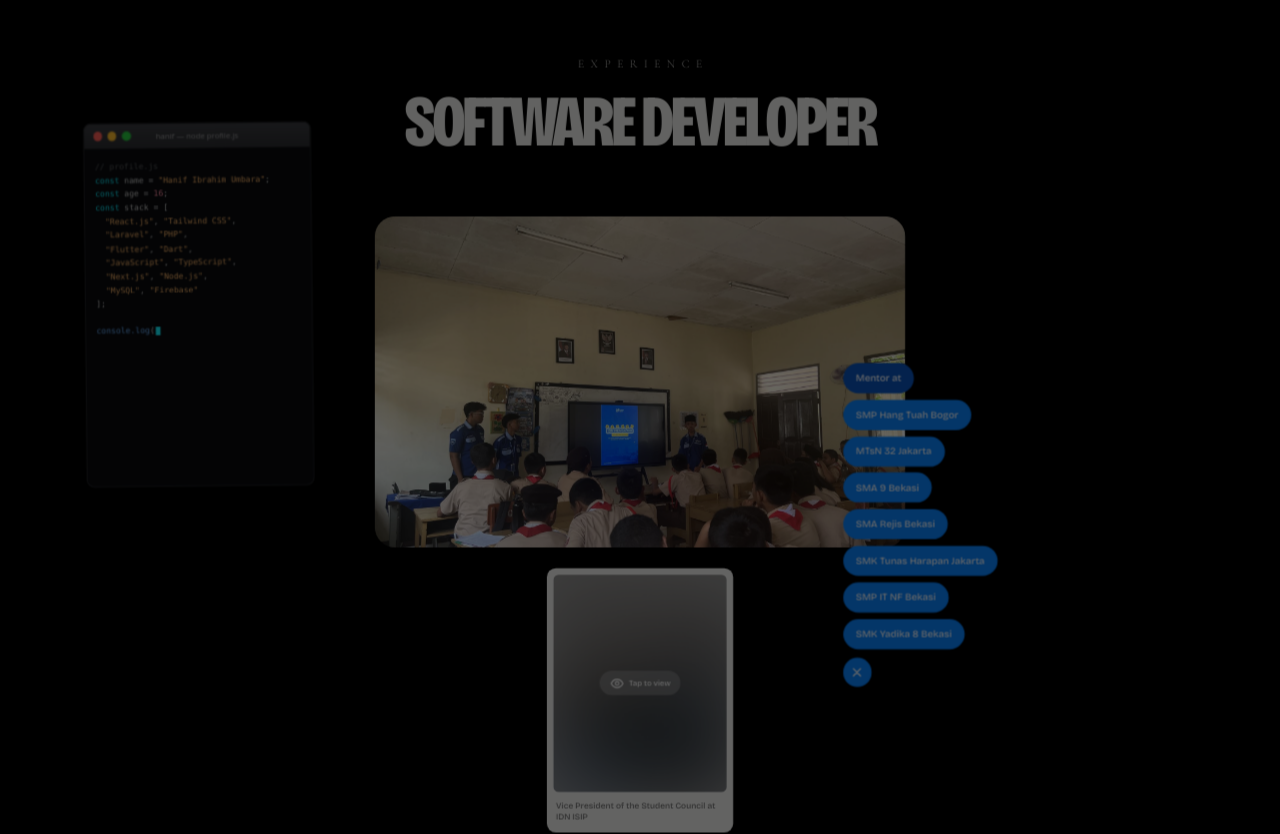
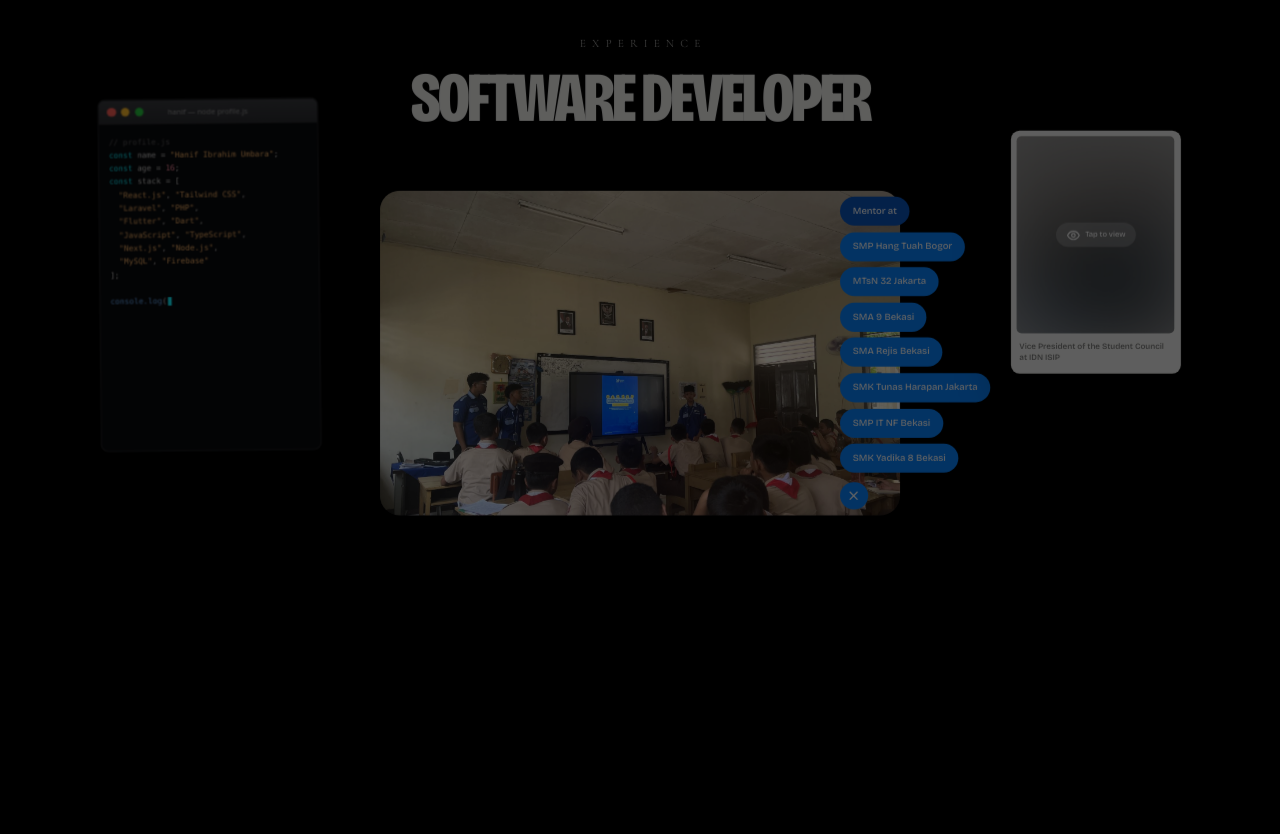
Before and after one commit to jippiecee/hanifibrahim, a React (Vite) app: page / in a window 1280 px wide. Shown: the part 920-1754 px from the top of the page. Built offline with nearby package versions, Linux system fonts and the light colour scheme; a web font is replaced by a local one.

Commit message:
fix: layout konsisten di zoom 150%

```diff
--- a/src/components/Experience.tsx
+++ b/src/components/Experience.tsx
@@ -67,7 +67,7 @@ export default function Experience() {
               </div>
 
               {/* INSTAGRAM FRAME */}
-              <div className="mx-auto w-full max-w-[18rem] lg:mt-8 min-[1440px]:absolute min-[1440px]:-top-24 min-[1440px]:left-full min-[1440px]:z-10 min-[1440px]:ml-44 min-[1440px]:mt-0 min-[1440px]:mx-0 min-[1440px]:w-[clamp(12rem,15vw,17rem)] min-[1440px]:max-w-none">
+              <div className="mx-auto w-full max-w-[18rem] lg:absolute lg:-top-24 lg:left-full lg:z-10 lg:ml-44 lg:mt-0 lg:mx-0 lg:w-[clamp(12rem,15vw,17rem)] lg:max-w-none">
                 <InstagramFrame />
               </div>
             </div>
--- a/src/components/MoreContact.tsx
+++ b/src/components/MoreContact.tsx
@@ -23,7 +23,7 @@ export default function MoreContact() {
       </motion.h2>
 
       <div className="mx-auto max-w-[88rem] md:mt-32">
-        <div className="grid w-full grid-cols-[minmax(0,1fr)] items-center gap-14 xl:grid-cols-[minmax(0,1.2fr)_minmax(0,1fr)] xl:gap-12">
+        <div className="grid w-full grid-cols-[minmax(0,1fr)] items-center gap-14 lg:grid-cols-[minmax(0,1.2fr)_minmax(0,1fr)] lg:gap-12">
           {/* KIRI: foto + teks */}
           <div className="flex min-w-0 flex-col items-center gap-8 md:flex-row md:gap-12">
             <motion.div
@@ -52,8 +52,8 @@ export default function MoreContact() {
             </blockquote>
           </div>
 
-          {/* KANAN: carousel tech stack + bar Instagram (xl:-top-6 = naik/turunin posisinya) */}
-          <div className="relative min-w-0 xl:-top-6">
+          {/* KANAN: carousel tech stack + bar Instagram (lg:-top-6 = naik/turunin posisinya) */}
+          <div className="relative min-w-0 lg:-top-6">
             <TechCarousel />
             {socials.filter((s) => s.cmd === "instagram").map((s) => (
               <div key={s.cmd} className="mt-2 flex justify-center">
--- a/src/index.css
+++ b/src/index.css
@@ -14,4 +14,4 @@ html { overflow-x: clip; }
 @media (prefers-reduced-motion: reduce) { * { animation-duration: .01ms !important; animation-iteration-count: 1 !important; } }
 /* Di layar < 1920px (mis. Windows scaling 125%), semua ukuran (rem) mengecil proporsional
    supaya tampilannya sama dengan di layar 1920px. Di 1920px ke atas tetap 16px. */
-@media (min-width: 1024px) { html { font-size: clamp(11px, calc(100vw / 120), 16px); } }
+@media (min-width: 1024px) { html { font-size: clamp(8px, calc(100vw / 120), 16px); } }
```
